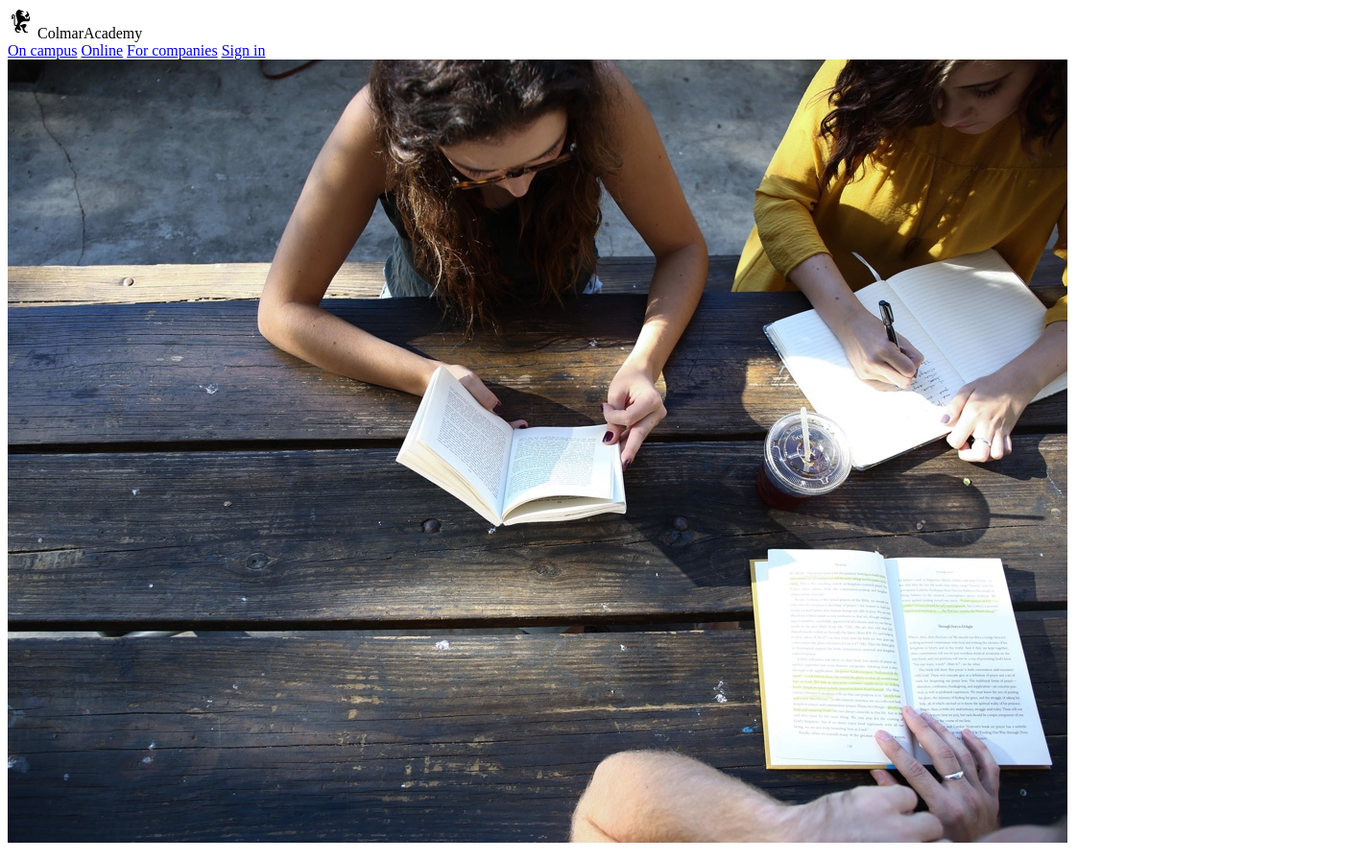
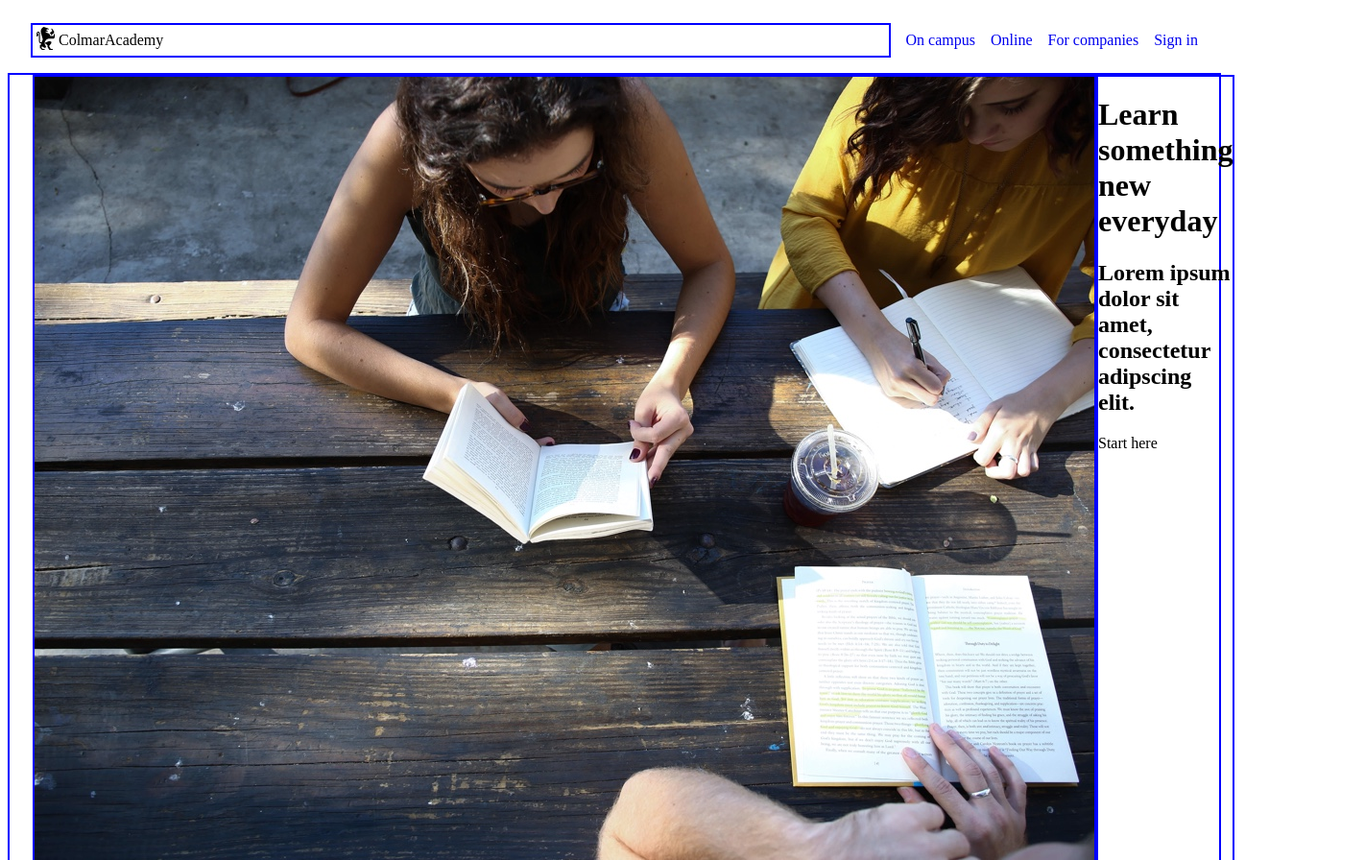
Before and after one commit to anacollado/colmar-academy, a plain HTML site: page index.html in a window 1280 px wide. Shown: the top 896 px of the page at 96% size, 1422 px wide, since content can reach past the window. Drawn offline with Linux system fonts and the light colour scheme.

Commit message:
header styled.

```diff
--- a/index.html
+++ b/index.html
@@ -20,7 +20,7 @@
 	</header>
 
 <!--Banner Section-->
-	<div>
+	<div class="main-container">
 		<div class="banner-pic">
 			<img src="./resources/images/banner.jpg">
 		</div>
@@ -32,7 +32,7 @@
 	</div>
 
 <!--Campus Section-->
-	<div>
+	<div class="main-container">
 		<div>
 			<img src="./resources/images/information-main.jpg">
 			<h1>It doesn't hurt to keep practicing</h1>
@@ -63,10 +63,11 @@
 
 <!--Courses Section-->
 	<div>
-		<div>
 			<h1>Start learning</h1>
 	</div>
-		<div class="courses">
+	<div>
+		<div class="main-container">
+			<div class="top">
 				<div class="course-info">
 					<img src="./resources/images/course-software.jpg">
 					<h4>Software engineering</h4>
@@ -85,6 +86,8 @@
 					<span>COURSES</span>
 					<span>User Experience Design, User research, Visual Design</span>
 				</div>
+			</div>
+			<div class="bottom">
 				<div class="course-info">
 					<img src="./resources/images/course-data.jpg">
 					<h4>Data</h4>
@@ -105,12 +108,13 @@
 				</div>
 			</div>
 		</div>
+	</div>
 
 <!--Thesis Section-->
 	<div>
-		<div>
 			<h1>Thesis exhibit</h1>
 	</div>
+	<div class="main-container">
 		<div class="thesis-vid">
 			<video controls>
   				<source src="./resources/videos/thesis.mp4" type="video/mp4">
--- a/resources/css/style.css
+++ b/resources/css/style.css
@@ -0,0 +1,43 @@
+div {
+	border: 2px solid blue;
+}
+
+
+.main-container,
+footer {
+	padding: 0px 24px;
+}
+
+header,
+nav,
+.main-container,
+.logo,
+footer {
+	display: flex;
+}
+
+.logo,
+nav {
+	align-items: center;
+}
+
+/*Header*/
+header {
+	padding: 16px 24px;
+}
+
+.logo {
+	height: 32px;
+	flex: 1;
+}
+
+nav {
+	justify-content: flex-end;
+}
+
+nav a {
+	padding-left: 16px;
+	text-decoration: none;
+}
+
+/*Banner*/
```
Lines whose indentation alone changed are shown as unchanged.
